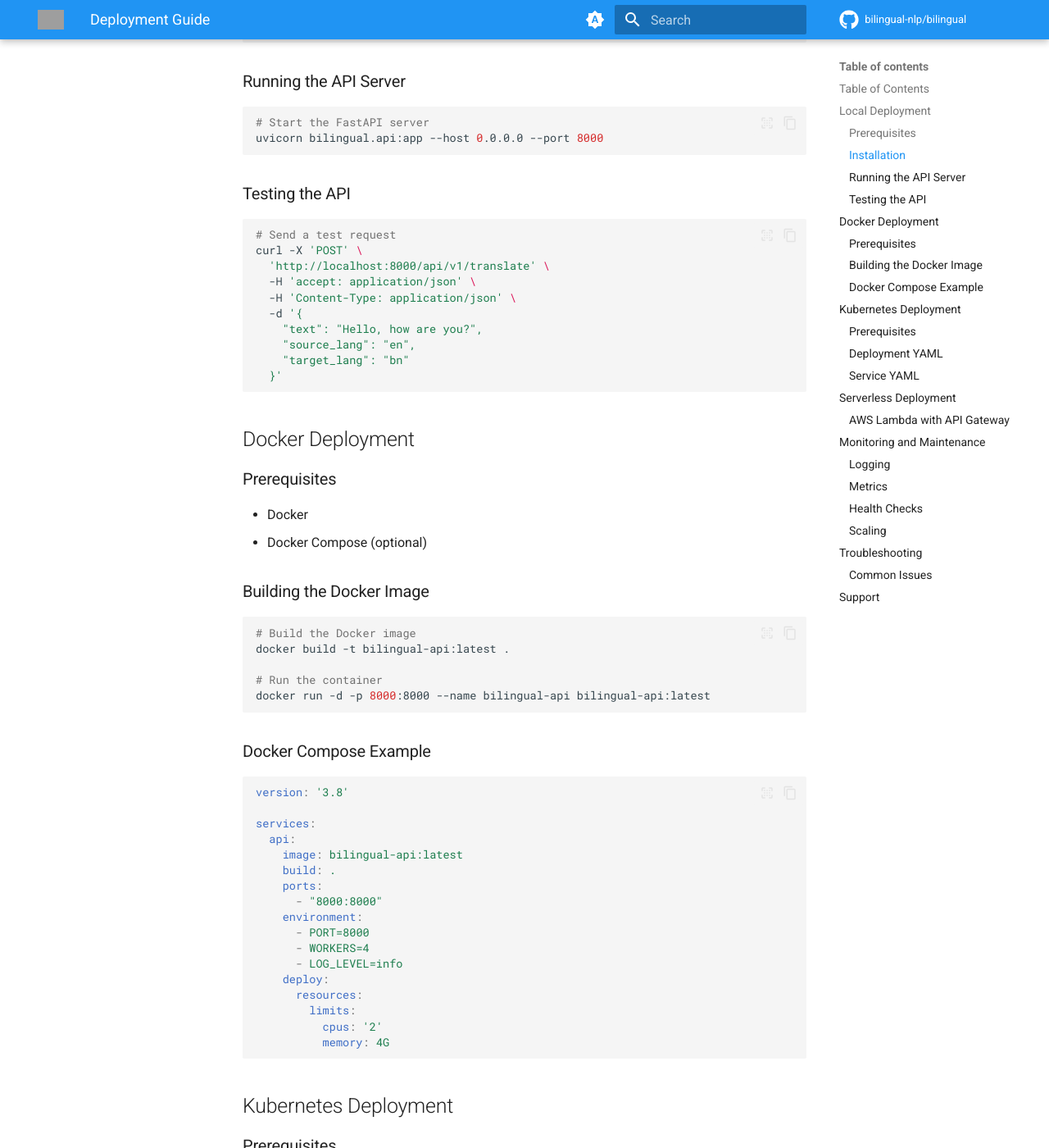
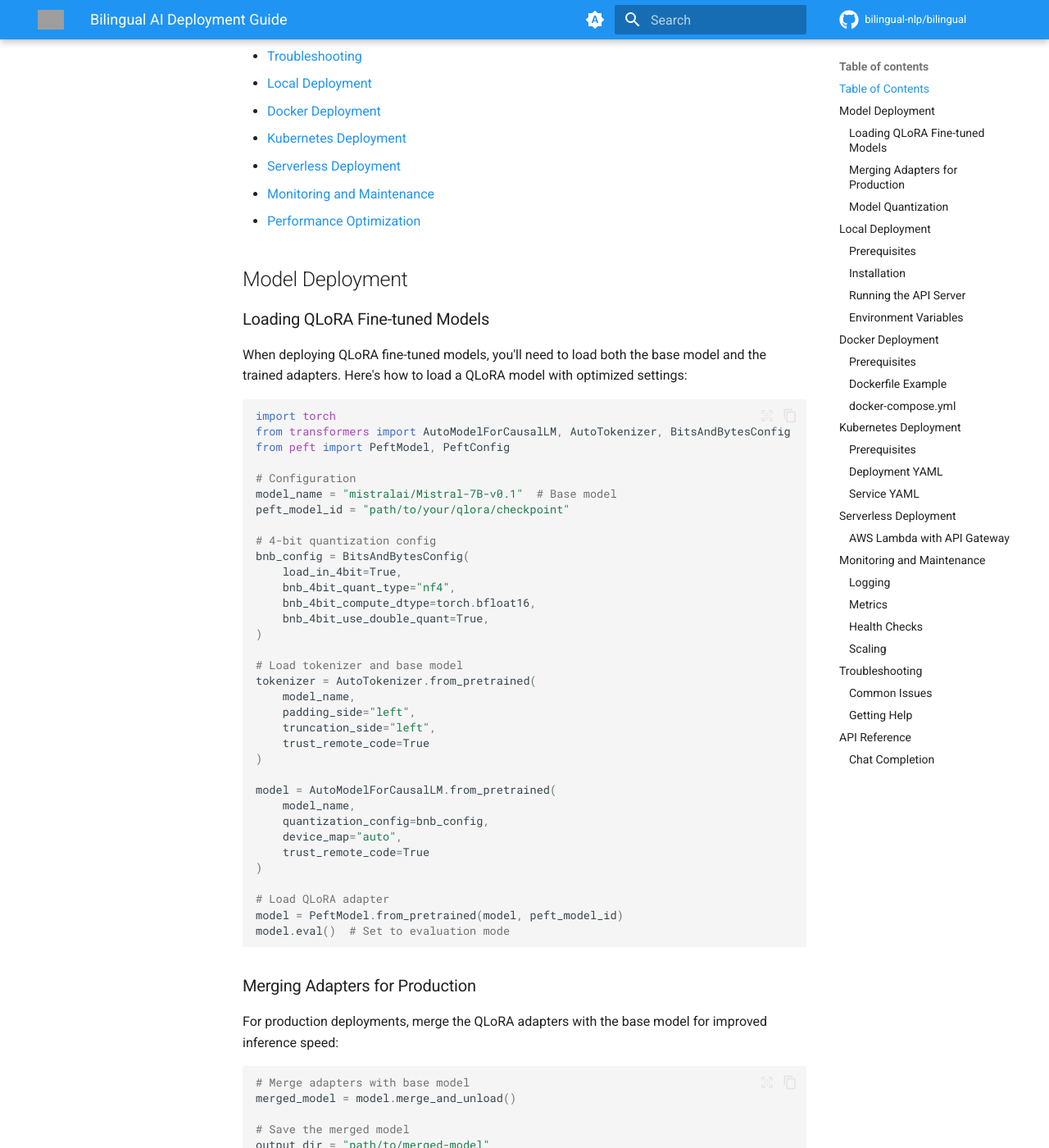
Before and after one commit to KothaGPT/bilingual, an MkDocs documentation site: the page built from docs/guides/deployment_guide.md, in a window 1280 px wide and 1400 px high, scrolled down 978 px. Shown: the whole window at 82% size. Built offline with MkDocs 1.6.1 and Material for MkDocs 9.7.7, drawn with Linux system fonts in a browser that asks for light colours; comment, search, counter and statistics services are not loaded; some of the changed text lies outside the part shown; grey boxes are pictures that could not be loaded.

Commit message:
docs: Update deployment guide with QLoRA and optimization details
This commit updates the deployment guide (`docs/guides/deployment_guide.md`)
with enhanced content focused on deploying QLoRA fine-tuned models and performance
optimizations.

Key updates include:
- Comprehensive sections on loading QLoRA models and merging adapters.
- Instructions for model quantization and local/Docker deployment.
- Details on GPU optimization, batch processing, and mixed precision.
- API reference for chat completion and troubleshooting.

````diff
--- a/docs/guides/deployment_guide.md
+++ b/docs/guides/deployment_guide.md
@@ -1,20 +1,125 @@
-# Deployment Guide
+# Bilingual AI Deployment Guide
 
-This guide covers various deployment options for Bilingual models, including local deployment, cloud deployment, and serverless deployment.
+This guide covers deployment options for the Bilingual AI models, including local deployment, cloud deployment, and serverless deployment. The guide has been updated to reflect the latest improvements including QLoRA fine-tuning and optimized tokenizer integration.
+
+> **Note**: This guide assumes you have already trained your models using the updated training scripts with QLoRA support.
 
 ## Table of Contents
+- [Model Deployment](#model-deployment)
+  - [Loading QLoRA Fine-tuned Models](#loading-qlora-fine-tuned-models)
+  - [Merging Adapters for Production](#merging-adapters-for-production)
+  - [Model Quantization](#model-quantization)
+- [Local Deployment](#local-deployment)
+  - [Prerequisites](#prerequisites)
+  - [Installation](#installation)
+  - [Running the API Server](#running-the-api-server)
+  - [Environment Variables](#environment-variables)
+- [Docker Deployment](#docker-deployment)
+- [Kubernetes Deployment](#kubernetes-deployment)
+- [Serverless Deployment](#serverless-deployment)
+- [Performance Optimization](#performance-optimization)
+  - [QLoRA-Specific Optimizations](#qlora-specific-optimizations)
+  - [GPU Optimization](#gpu-optimization)
+- [API Reference](#api-reference)
+- [Monitoring and Maintenance](#monitoring-and-maintenance)
+- [Troubleshooting](#troubleshooting)
 - [Local Deployment](#local-deployment)
 - [Docker Deployment](#docker-deployment)
 - [Kubernetes Deployment](#kubernetes-deployment)
 - [Serverless Deployment](#serverless-deployment)
 - [Monitoring and Maintenance](#monitoring-and-maintenance)
+- [Performance Optimization](#performance-optimization)
+
+
+## Model Deployment
+
+### Loading QLoRA Fine-tuned Models
+
+When deploying QLoRA fine-tuned models, you'll need to load both the base model and the trained adapters. Here's how to load a QLoRA model with optimized settings:
+
+```python
+import torch
+from transformers import AutoModelForCausalLM, AutoTokenizer, BitsAndBytesConfig
+from peft import PeftModel, PeftConfig
+
+# Configuration
+model_name = "mistralai/Mistral-7B-v0.1"  # Base model
+peft_model_id = "path/to/your/qlora/checkpoint"
+
+# 4-bit quantization config
+bnb_config = BitsAndBytesConfig(
+    load_in_4bit=True,
+    bnb_4bit_quant_type="nf4",
+    bnb_4bit_compute_dtype=torch.bfloat16,
+    bnb_4bit_use_double_quant=True,
+)
+
+# Load tokenizer and base model
+tokenizer = AutoTokenizer.from_pretrained(
+    model_name,
+    padding_side="left",
+    truncation_side="left",
+    trust_remote_code=True
+)
+
+model = AutoModelForCausalLM.from_pretrained(
+    model_name,
+    quantization_config=bnb_config,
+    device_map="auto",
+    trust_remote_code=True
+)
+
+# Load QLoRA adapter
+model = PeftModel.from_pretrained(model, peft_model_id)
+model.eval()  # Set to evaluation mode
+```
+
+### Merging Adapters for Production
+
+For production deployments, merge the QLoRA adapters with the base model for improved inference speed:
+
+```python
+# Merge adapters with base model
+merged_model = model.merge_and_unload()
+
+# Save the merged model
+output_dir = "path/to/merged-model"
+merged_model.save_pretrained(output_dir, safe_serialization=True)
+tokenizer.save_pretrained(output_dir)
+
+# Save model card
+with open(f"{output_dir}/README.md", "w") as f:
+    f.write(f"# Merged Model\n\nMerged from {peft_model_id}")
+```
+
+### Model Quantization
+
+For efficient deployment, use 4-bit quantization with BitsAndBytes:
+
+```python
+from transformers import BitsAndBytesConfig
+
+quantization_config = BitsAndBytesConfig(
+    load_in_4bit=True,
+    bnb_4bit_compute_dtype=torch.bfloat16,
+    bnb_4bit_quant_type="nf4",
+    bnb_4bit_use_double_quant=True,
+)
+
+model = AutoModelForCausalLM.from_pretrained(
+    "path/to/merged-model",
+    quantization_config=quantization_config,
+    device_map="auto"
+)
+```
 
 ## Local Deployment
 
 ### Prerequisites
-- Python 3.8+
-- pip
-- Virtual environment (recommended)
+- Python 3.10+
+- CUDA 11.8+ (for GPU acceleration)
+- NVIDIA GPU with >=16GB VRAM (for 7B models)
+- pip and virtual environment
 
 ### Installation
 
@@ -23,71 +128,134 @@ This guide covers various deployment options for Bilingual models, including loc
 python -m venv venv
 source venv/bin/activate  # On Windows: venv\Scripts\activate
 
-# Install bilingual package
-pip install bilingual-nlp
+# Install PyTorch with CUDA support
+pip install torch torchvision torchaudio --index-url https://download.pytorch.org/whl/cu118
 
-# For GPU support (recommended for production)
-pip install torch torchvision torchaudio --index-url https://download.pytorch.org/whl/cu118
+# Install core dependencies
+pip install "bilingual-nlp[inference]"  # For basic inference
+pip install "bilingual-nlp[all]"       # For all optional dependencies
+
+# Install QLoRA dependencies
+pip install "peft>=0.4.0" "transformers>=4.30.0" "accelerate>=0.20.0" "bitsandbytes>=0.39.0"
+
+# For Flash Attention 2.0 (recommended for faster inference)
+pip install flash-attn --no-build-isolation
 ```
 
 ### Running the API Server
 
+For production deployment with optimized settings:
+
 ```bash
-# Start the FastAPI server
-uvicorn bilingual.api:app --host 0.0.0.0 --port 8000
+# Start the FastAPI server with multiple workers
+uvicorn bilingual.api:app \
+  --host 0.0.0.0 \
+  --port 8000 \
+  --workers 4 \
+  --timeout-keep-alive 300 \
+  --log-level info \
+  --worker-class uvicorn.workers.UvicornWorker \
+  --limit-concurrency 100 \
+  --backlog 2048
 ```
 
-### Testing the API
+### Environment Variables
+
+Create a `.env` file with these recommended production settings:
 
 ```bash
-# Send a test request
-curl -X 'POST' \
-  'http://localhost:8000/api/v1/translate' \
-  -H 'accept: application/json' \
-  -H 'Content-Type: application/json' \
-  -d '{
-    "text": "Hello, how are you?",
-    "source_lang": "en",
-    "target_lang": "bn"
-  }'
+# Model Configuration
+MODEL_NAME=path/to/your/merged-model
+TOKENIZER_NAME=path/to/your/tokenizer
+MAX_INPUT_LENGTH=4096
+MAX_NEW_TOKENS=1024
+TEMPERATURE=0.7
+TOP_P=0.95
+TOP_K=50
+REPETITION_PENALTY=1.1
+
+# Performance Settings
+USE_FLASH_ATTENTION_2=true
+TORCH_DTYPE=bfloat16
+DEVICE_MAP=auto
+LOAD_IN_4BIT=true
+
+# API Settings
+API_KEY=your_secure_api_key
+ENABLE_METRICS=true
+LOG_LEVEL=info
+RATE_LIMIT=100/1m  # 100 requests per minute
 ```
 
 ## Docker Deployment
 
 ### Prerequisites
-- Docker
-- Docker Compose (optional)
+- Docker 20.10+
+- NVIDIA Container Toolkit (for GPU support)
 
-### Building the Docker Image
+### Dockerfile Example
 
-```bash
-# Build the Docker image
-docker build -t bilingual-api:latest .
+```dockerfile
+FROM nvcr.io/nvidia/pytorch:23.10-py3
 
-# Run the container
-docker run -d -p 8000:8000 --name bilingual-api bilingual-api:latest
+# Install system dependencies
+RUN apt-get update && apt-get install -y --no-install-recommends \
+    build-essential \
+    && rm -rf /var/lib/apt/lists/*
+
+# Set working directory
+WORKDIR /app
+
+# Install Python dependencies
+COPY requirements.txt .
+RUN pip install --no-cache-dir -r requirements.txt
+
+# Copy application code
+COPY . .
+
+# Environment variables
+ENV PYTHONUNBUFFERED=1
+ENV PYTHONPATH=/app
+ENV PORT=8000
+
+# Expose port
+EXPOSE 8000
+
+# Run the application
+CMD ["uvicorn", "bilingual.api:app", "--host", "0.0.0.0", "--port", "8000", "--workers", "4"]
 ```
 
-### Docker Compose Example
+### docker-compose.yml
 
 ```yaml
 version: '3.8'
 
 services:
-  api:
-    image: bilingual-api:latest
+  bilingual-api:
     build: .
     ports:
       - "8000:8000"
     environment:
-      - PORT=8000
-      - WORKERS=4
-      - LOG_LEVEL=info
+      - MODEL_NAME=/app/models/merged-model
+      - TOKENIZER_NAME=/app/models/tokenizer
+      - MAX_INPUT_LENGTH=4096
+      - MAX_NEW_TOKENS=1024
+      - USE_FLASH_ATTENTION_2=true
+      - TORCH_DTYPE=bfloat16
     deploy:
       resources:
-        limits:
-          cpus: '2'
-          memory: 4G
+        reservations:
+          devices:
+            - driver: nvidia
+              count: 1
+              capabilities: [gpu]
+    volumes:
+      - ./models:/app/models
+    healthcheck:
+      test: ["CMD", "curl", "-f", "http://localhost:8000/health"]
+      interval: 30s
+      timeout: 10s
+      retries: 3
 ```
 
 ## Kubernetes Deployment
@@ -234,21 +402,73 @@ For production deployments, consider:
 
 ### Common Issues
 
-1. **CUDA Out of Memory**:
+1. **CUDA Out of Memory**
    - Reduce batch size
-   - Enable gradient accumulation
-   - Use mixed precision training
+   - Enable gradient checkpointing
+   - Use 4-bit quantization
 
-2. **API Timeouts**:
-   - Increase timeout settings
-   - Optimize model loading
-   - Use a larger instance type
+2. **Slow Inference**
+   - Enable Flash Attention 2.0
+   - Use a more powerful GPU
+   - Optimize input sequence length
 
-3. **High Latency**:
-   - Enable model quantization
-   - Use a GPU instance
-   - Implement request batching
+3. **Installation Issues**
+   - Ensure CUDA toolkit matches PyTorch version
+   - Use the correct Python version (3.10+)
+   - Check for dependency conflicts
 
-## Support
+### Getting Help
 
-For additional help, please open an issue on our [GitHub repository](https://github.com/bilingual-nlp/bilingual/issues).
+For additional support:
+- Check the project's GitHub Issues
+- Review the documentation
+- Join our community Discord
+
+## API Reference
+
+### Chat Completion
+
+```bash
+POST /api/v1/chat
+```
+
+**Request:**
+```json
+{
+  "messages": [
+    {"role": "system", "content": "You are a helpful assistant."},
+    {"role": "user", "content": "Hello!"}
+  ],
+  "temperature": 0.7,
+  "max_tokens": 256,
+  "top_p": 0.9,
+  "top_k": 50,
+  "language": "en"  // Optional: force response language
+}
+```
+
+**Response:**
+```json
+{
+  "response": "Hello! How can I assist you today?",
+  "tokens_generated": 15,
+  "model": "bilingual-7b",
+  "timestamp": "2025-03-15T12:00:00Z"
+}
+```
+
+#### Model Information
+
+```bash
+GET /api/v1/info
+```
+
+**Response:**
+```json
+{
+  "model_name": "bilingual-7b",
+  "model_version": "1.0.0",
+  "tokenizer_name": "bilingual-tokenizer",
+  "tokenizer_version": "1.0.0",
+  "device": "cuda:0"
+}
````
